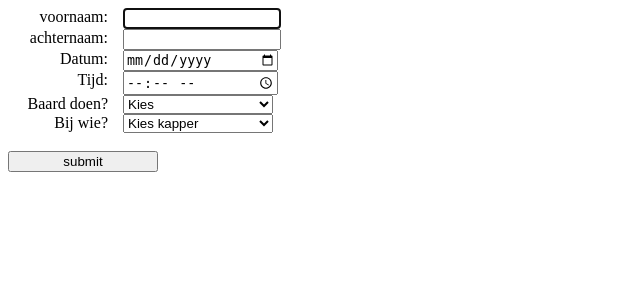
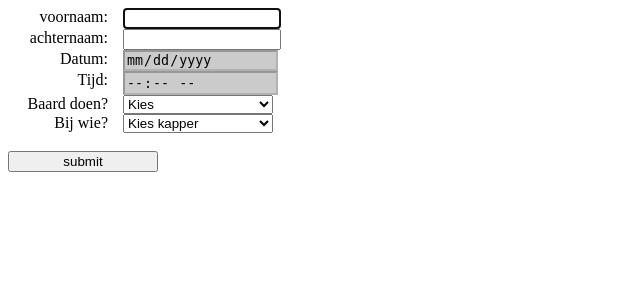
Before and after one commit to sandervspl/barbershop-jeroen-website-CLE2, a PHP site: page /toevoegen.php in a window 1280 px wide. Shown: the top 300 px of the page, without its empty margins (0-640 px from the left). Run offline with PHP 8.4, Linux system fonts and the light colour scheme.

Commit message:
8
- Toevoeg pagina aangepast met GET

```diff
--- a/style/style.css
+++ b/style/style.css
@@ -42,3 +42,8 @@ td {
     background-color: #13cb00;
     color: white;
 }
+
+.disabled {
+    color: black;
+    background-color: #cbcbcb;
+}
--- a/toevoegen.php
+++ b/toevoegen.php
@@ -16,11 +16,14 @@ $baard = '';
 $kapper = '';
 
 if (isset($_GET["datum"])) {
-    $datum = $_GET["datum"];
+    $newstr = substr_replace($_GET["datum"], "/", 4, 0);
+    $newstr = substr_replace($newstr, "/", 7, 0);
+    $datum = $newstr;
 }
 
 if (isset($_GET["tijd"])) {
-    $tijd = $_GET["tijd"];
+    $newstr = substr_replace($_GET["tijd"], ":", 2, 0);
+    $tijd = $newstr;
 }
 
 if (isset($_POST['submit'])) {
@@ -118,14 +121,14 @@ if (isset($_POST['submit'])) {
         ?>"><br>
 
         <label>Datum:</label>
-        <input type="date" name="datum"  value="<?php
+        <input type="date" class="disabled" name="datum" value="<?php
         echo htmlspecialchars($datum);
-        ?>"><br>
+        ?>" disabled><br>
 
         <label>Tijd:</label>
-        <input type="time" name="tijd" value="<?php
+        <input type="time" class="disabled" name="tijd" value="<?php
         echo htmlspecialchars($tijd);
-        ?>"><br>
+        ?>" disabled><br>
 
         <label>Baard doen?</label>
         <select name="baard">
```
